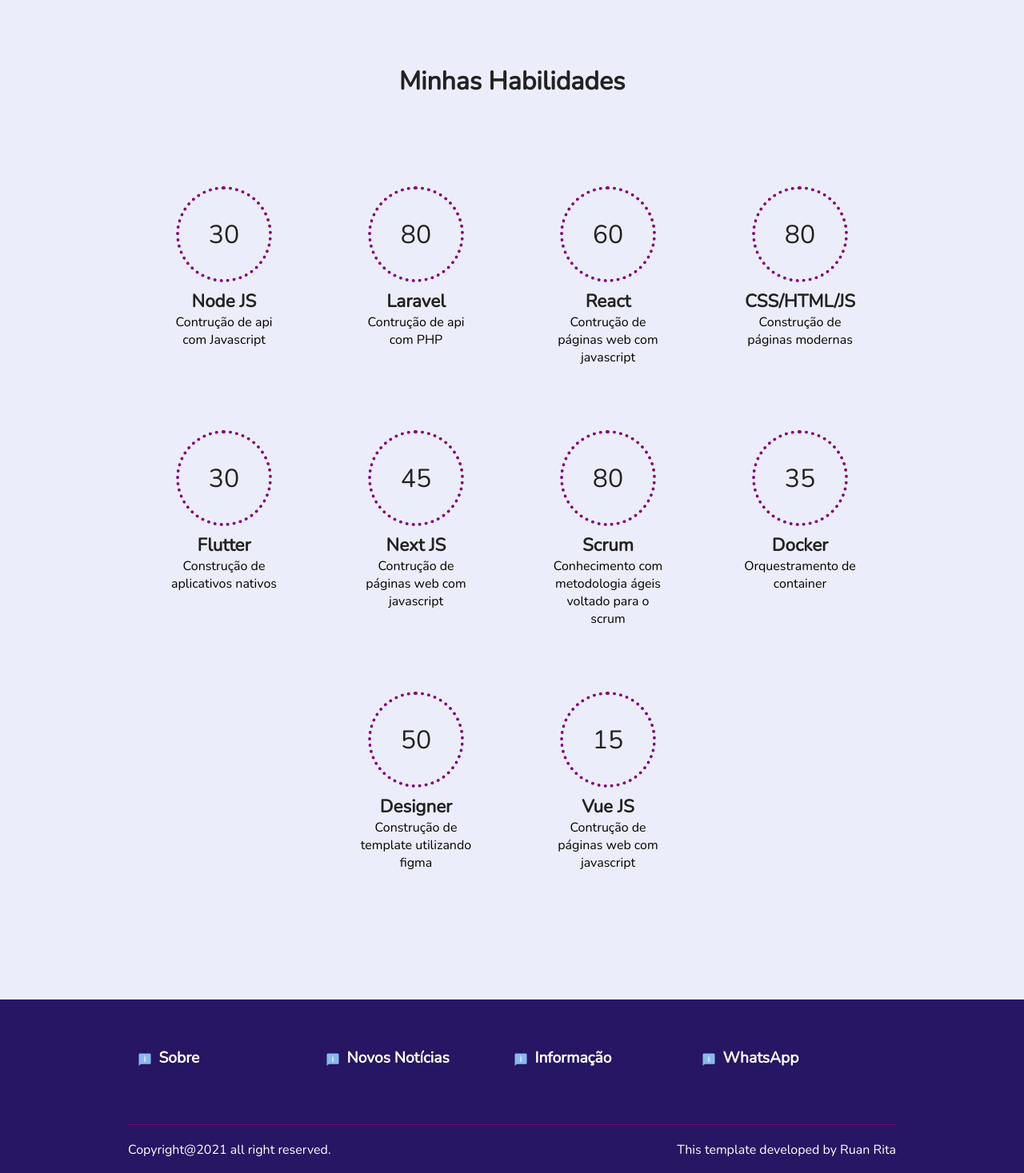
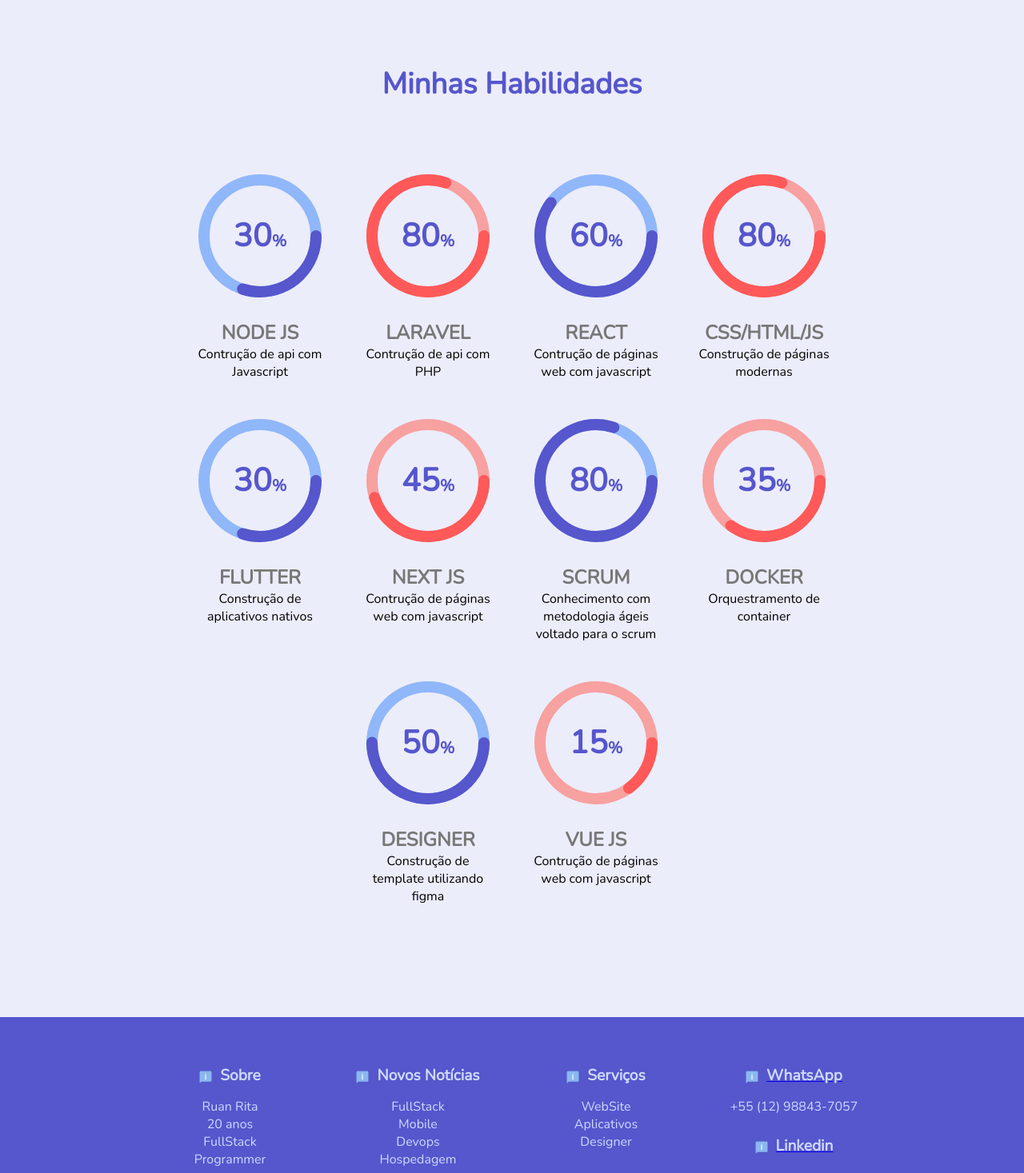
Before and after one commit to Ruan-Rita/Portif-lio, a React (Create React App) app: page / in a window 1280 px wide. Shown: the part 1330-2797 px from the top of the page at 80% size. Built offline with nearby package versions, Linux system fonts and the light colour scheme.

Commit message:
update text

```diff
--- a/package.json
+++ b/package.json
@@ -3,6 +3,7 @@
   "version": "0.1.0",
   "private": true,
   "dependencies": {
+    "@react-three/fiber": "^7.0.9",
     "@testing-library/jest-dom": "^5.11.4",
     "@testing-library/react": "^11.1.0",
     "@testing-library/user-event": "^12.1.10",
@@ -17,6 +18,7 @@
     "react-scripts": "4.0.3",
     "save": "^2.4.0",
     "styled-components": "^5.3.1",
+    "three": "^0.133.0",
     "typescript": "^4.1.2",
     "web-vitals": "^1.0.1"
   },
--- a/src/components/Footer/index.tsx
+++ b/src/components/Footer/index.tsx
@@ -13,7 +13,10 @@
                             <h2>Sobre</h2>
                         </div>
                         <div className="contentFooter">
-                            <p></p>
+                            <p>Ruan Rita</p>
+                            <p>20 anos</p>
+                            <p>FullStack</p>
+                            <p>Programmer</p>
                         </div>
                     </div>
                     <div className="itens">
@@ -21,18 +24,43 @@
                             <img src={process.env.PUBLIC_URL + "/assets/icons/about.png"} alt="" />
                             <h2>Novos Notícias</h2>
                         </div>
-                    </div>
-                    <div className="itens">
-                        <div className="headerFooter">
-                            <img src={process.env.PUBLIC_URL + "/assets/icons/about.png"} alt="" />
-                            <h2>Informação</h2>
+                        <div className="contentFooter">
+                            <p>FullStack</p>
+                            <p>Mobile</p>
+                            <p>Devops</p>
+                            <p>Hospedagem</p>
                         </div>
                     </div>
                     <div className="itens">
                         <div className="headerFooter">
                             <img src={process.env.PUBLIC_URL + "/assets/icons/about.png"} alt="" />
-                            <h2>WhatsApp</h2>
+                            <h2>Serviços</h2>
                         </div>
+                        <div className="contentFooter">
+                            <p>WebSite</p>
+                            <p>Aplicativos</p>
+                            <p>Designer</p>
+                        </div>
+                    </div>
+                    <div className="itens">
+                        <div className="headerFooter">
+                            <a href="https://www.linkedin.com/in/ruan-rita-99885a1b6/">
+                                <img src={process.env.PUBLIC_URL + "/assets/icons/about.png"} alt="" />
+                                <h2>WhatsApp</h2>
+
+                            </a>
+
+                        </div>
+                        <div className="contentFooter">
+                            <p>+55 (12) 98843-7057</p>
+                        </div>
+                        <div className="headerFooter">
+                            <a href="https://www.linkedin.com/in/ruan-rita-99885a1b6/">
+                                <img src={process.env.PUBLIC_URL + "/assets/icons/about.png"} alt="" />
+                                <h2>Linkedin</h2>
+                            </a>
+                        </div>
+
                     </div>
                 </Columns>
                 <CopyRight>
--- a/src/components/Footer/styles.ts
+++ b/src/components/Footer/styles.ts
@@ -1,7 +1,7 @@
 import styled from "styled-components";
 
 export const Container = styled.footer`
-    background: #271663 ;
+    background: #5656cd ;
     /* position: absolute;
     bottom: 0px; */
     width: 100%;
@@ -15,7 +15,12 @@
 
     .itens{
         .headerFooter{
+            justify-content: center;
             display: flex;
+            a{
+                justify-content: center;
+                display: flex;
+            }
             /* align-items: center; */
             img{
                 max-width: 35px;
@@ -24,13 +29,16 @@
                 margin-right: 10px;
             }
             h2{
-                color: white;
+                color: #cfd9ff;
                 font-size: 1.2rem;
-                margin-bottom: 40px;
+                margin-bottom: 15px;
             }
         }
         .contentFooter{
-            color: white;
+            color: #cfd9ff;
+            text-align: center;
+            margin-bottom: 25px;
+
         }
     }
 `
@@ -47,11 +55,11 @@
 export const CopyRight= styled.div`
     display: flex;
     justify-content: space-between;
-    border-top: 1px solid purple;
+    border-top: 2px solid rgb(146 146 255);
     margin-top: 30px;
     padding-top: 20px;
 
     p {
-        color: white;
+        color: #cfd9ff;
     }
 `
--- a/src/components/Header/styles.ts
+++ b/src/components/Header/styles.ts
@@ -3,7 +3,7 @@
 export const Headers = styled.header`
     height: 80px ;
     background: #ECEDFA;
-    border-bottom: 1px solid #c5a6fd;
+    border-bottom: 1px solid #5656cd;
 `
 export const Container = styled.div`
     max-width: 1000px;
@@ -17,14 +17,14 @@
         flex-direction: column;
         span{
             width: 25px;
-            background-color: #784CFB;
+            background-color: #5656cd;
             height: 3px;
             margin: -5px 0px 0px 2px;
             border-radius: 2px;
             transition: all .2s ease-in;
 
         }
-        color: #784CFB;
+        color: #5656cd;
         font-size: 2rem ;
         user-select: none;
         /* text-shadow: 1px 1px 2px #784C7B; */
@@ -47,12 +47,13 @@
             display: flex;
             align-items: center;
             margin: 0px 10px;
-            color: #1E1E1E;
+            color: #5656cd;
             font-size: 1.2rem;
             /* background-color: red; */
             user-select: none;
             a{
                 text-decoration: none;
+                color: #5656cd;
             }
 
         }
--- a/src/pages/About/index.tsx
+++ b/src/pages/About/index.tsx
@@ -1,12 +1,29 @@
 import  React from 'react'
-import { Container } from './styles'
-
+import { Container, Description, Title } from './styles'
 const About : React.FC = () => {
     return (
         <Container>
+            <Title>
+                <h1>Ruan Rita</h1>
+                <p>
+                   O sucesso nasce do querer, da determinação e persistência em se
+                   chegar a um objetivo. Mesmo não atingindo o alvo, quem busca e
+                   vence obstáculos, no mínimo fará coisas admiráveis.
+                </p>
+            </Title>
+            <Description>
 
+            </Description>
         </Container>
     )
 }
+// const RenderSquare = () => {
+//     const scene = new THREE.Scene();
+//     const camera = new THREE.PerspectiveCamera( 75, 1, 0.1, 1000 );
 
+//     const renderer = new THREE.WebGLRenderer();
+//     renderer.setSize(400, 400 );
+
+//     return renderer.domElement
+// }
 export default About
--- a/src/pages/About/styles.ts
+++ b/src/pages/About/styles.ts
@@ -1,5 +1,32 @@
 import styled from 'styled-components'
 
 export const Container = styled.div`
+    min-height: calc(100vh - 100px);
 
 `
+export const Title = styled.div`
+    width: 100%;
+    min-height: 100px;
+    display: flex;
+    align-items: center;
+    justify-content: center;
+    flex-direction: column;
+    background: #000000db;
+    padding: 50px 0px;
+    h1{
+        font-size: 40px;
+        font-weight: 500;
+        text-align: center;
+        color: whitesmoke;
+    }
+    p{
+        text-align: center;
+        color: whitesmoke;
+        display: block;
+        max-width: 500px;
+
+    }
+`
+export const Description = styled.div`
+
+`
--- a/src/pages/Home/Apresentation/styles.ts
+++ b/src/pages/Home/Apresentation/styles.ts
@@ -44,7 +44,7 @@
         font-size: 1.7rem;
 
         &.bold{
-            color: #784CFB;
+            color: #5656cd;
             font-weight: 800;
         }
     }
--- /dev/null
+++ b/src/pages/Home/Projects/styles.ts
@@ -0,0 +1,18 @@
+import styled from "styled-components";
+
+export const Container = styled.div`
+
+
+`
+export const Content = styled.div`
+
+
+`
+export const Caroseul = styled.div`
+
+
+`
+export const Cards = styled.div`
+
+
+`
--- a/src/pages/Home/Skills/index.tsx
+++ b/src/pages/Home/Skills/index.tsx
@@ -1,5 +1,5 @@
 import React from "react";
-import { Container, Content, SkillsFather, Title } from "./styles";
+import { Circle, Container, Content, SkillsFather, Title } from "./styles";
 
 const Skills : React.FC = () => {
     return (
@@ -14,23 +14,30 @@
                 <SkillsFather>
                     {getSkills().map(iten => (
                         <div>
-                           {/* <div className="circular">
-                                <div className="inner"></div>
-                                <div className="number">10%</div>
-                                <div className="circle">
-                                <div className="bar left">
-                                    <div className="progress"></div>
+                            <div className="card">
+                                <div className="box">
+                                    <div className="percent">
+                                        <svg>
+                                            <Circle className="circle" cx="70" cy="70" r="70"
+                                                stroke={iten.colorPrimary}
+                                                first={true}
+                                                progress="0" >
+
+                                            </Circle>
+                                            <Circle cx="70" cy="70" r="70"
+                                                stroke={iten.colorSecondary}
+                                                first={false}
+                                                progress={iten.progress} >
+                                            </Circle>
+                                        </svg>
+                                        <div className="number">
+                                            <h2>{iten.progress}<span>%</span></h2>
+                                        </div>
+                                    </div>
+                                    <h2 className="text">{iten.title}</h2>
+                                    <p>{iten.description}</p>
                                 </div>
-                                <div className="bar right">
-                                    <div className="progress"></div>
-                                </div>
-                                </div>
-                            </div> */}
-                            <span>
-                                {iten.progress}
-                            </span>
-                            <h1>{iten.title}</h1>
-                            <p>{iten.description}</p>
+                            </div>
                         </div>
                     ))}
                 </SkillsFather>
@@ -46,56 +53,76 @@
         {
             progress: "30",
             title: 'Node JS',
-            description: 'Contrução de api com Javascript'
+            description: 'Contrução de api com Javascript',
+            colorPrimary: "#90b7f9",
+            colorSecondary: "#5656cd"
         },
         {
             progress: "80",
             title: 'Laravel',
-            description: 'Contrução de api com PHP'
+            description: 'Contrução de api com PHP',
+            colorPrimary:  "#f7a1a1",
+            colorSecondary: "#ff5959"
         },
         {
             progress: "60",
             title: 'React',
-            description: 'Contrução de páginas web com javascript'
+            description: 'Contrução de páginas web com javascript',
+            colorPrimary: "#90b7f9",
+            colorSecondary: "#5656cd"
         },
         {
             progress: "80",
             title: 'CSS/HTML/JS',
-            description: 'Construção de páginas modernas'
+            description: 'Construção de páginas modernas',
+            colorPrimary:  "#f7a1a1",
+            colorSecondary: "#ff5959"
         },
         {
             progress: "30",
             title: 'Flutter',
-            description: 'Construção de aplicativos nativos'
+            description: 'Construção de aplicativos nativos',
+            colorPrimary: "#90b7f9",
+            colorSecondary: "#5656cd"
         },
         {
             progress: "45",
             title: 'Next JS',
-            description: 'Contrução de páginas web com javascript'
+            description: 'Contrução de páginas web com javascript',
+            colorPrimary:  "#f7a1a1",
+            colorSecondary: "#ff5959"
         }
         ,
         {
             progress: "80",
             title: 'Scrum',
-            description: 'Conhecimento com metodologia ágeis voltado para o scrum'
+            description: 'Conhecimento com metodologia ágeis voltado para o scrum',
+            colorPrimary: "#90b7f9",
+            colorSecondary: "#5656cd"
         }
         ,
         {
             progress: "35",
             title: 'Docker',
-            description: 'Orquestramento de container'
+            description: 'Orquestramento de container',
+            colorPrimary:  "#f7a1a1",
+            colorSecondary: "#ff5959"
         }
         ,
         {
             progress: "50",
             title: 'Designer',
-            description: 'Construção de template utilizando figma'
+            description: 'Construção de template utilizando figma',
+            colorPrimary: "#90b7f9",
+            colorSecondary: "#5656cd"
         }
         ,
         {
             progress: "15",
             title: 'Vue JS',
-            description: 'Contrução de páginas web com javascript'
+            description: 'Contrução de páginas web com javascript',
+            colorPrimary:  "#f7a1a1",
+            colorSecondary: "#ff5959"
         }
 
 
--- a/src/pages/Home/Skills/styles.ts
+++ b/src/pages/Home/Skills/styles.ts
@@ -22,8 +22,8 @@
 
     }
     h2{
-        color: #222;
-        font-size: 2rem;
+        color: #5656cd;
+        font-size: 2.3rem;
     }
 `
 export const SkillsFather = styled.div`
@@ -31,110 +31,95 @@
     width: 100%;
     flex-wrap: wrap;
     padding: 40px 0px;
-    margin-top: 30px;
+    margin-top: 20px;
     justify-content: center;
 
     >div{
-        display: flex;
-        flex-direction: column;
-        align-items: center;
-        width: 200px;
-        margin: 10px 20px;
-        padding: 30px;
+        > div.card{
+            width: 170px;
+            margin: 20px;
+            div.box{
+                div.percent{
+                    position: relative;
+                    width: 100%;
 
-        &:hover{
-            cursor: pointer;
-            background-color: #9ecbe8;
-            border-radius: 30px;
-        }
-        p {
-            text-align: center;
-        }
-        h1{
-            color: #222;
-            margin-top: 8px;
-            font-size: 1.4rem;
-        }
-        span{
-            width: 120px;
-            height: 120px;
+                    height: 170px;
+
                     border-radius: 50%;
-            border: 4px dotted purple;
+                    z-index: 1000;
+
+                    svg{
+                        position: relative;
+                        width: inherit;
+                        height: inherit;
                         display: flex;
                         align-items: center;
                         justify-content: center;
-            font-size: 2rem;
-            color: #222;
+                        z-index: 999;
+                        .circle{
 
-            /* font-weight: bold; */
+                            &:nth-child(2){
+                                box-shadow:inset 0 0 50px #000;
+
+                                stroke: #5656cd;
+                                stroke-dasharray: 440;
+                                stroke-dashoffset: calc(440 - (440 * 80) / 100) ;
                             }
-        /* .circular{
-        height:100px;
-        width: 100px;
-        position: relative;
-        transform:scale(2);
+
                         }
-        .circular .inner{
+
+                    }
+                    div.number{
+                        width: inherit;
+                        height: inherit;
                         position: absolute;
-        z-index: 6;
-        top: 50%;
-        left: 50%;
-        height: 80px;
-        width: 80px;
-        margin: -40px 0 0 -40px;
-        background: #dde6f0;
-        border-radius: 100%;
+                        top: 0;
+                        left: 0;
+                        display: flex;
+                        justify-content: center;
+                        align-items: center;
+                        border-radius: 50%;
+                        h2{
+                            color: #5656cd;
+                            text-align: center;
+                            font-size: 40px;
+                            span{
+                                font-size: 20px;
 
-        } */
-        /* .circular .number{
-        position: absolute;
-        top:50%;
-        left:50%;
-        transform: translate(-50%, -50%);
-        z-index:10;
-        font-size:18px;
-        font-weight:500;
-        color:#4158d0;
-        }
-        .circular .bar{
-        position: absolute;
-        height: 100%;
-        width: 100%;
-        background: #fff;
-        -webkit-border-radius: 100%;
-        clip: rect(0px, 100px, 100px, 50px);
-        }
-        .circle .bar .progress{
-        position: absolute;
-        height: 100%;
-        width: 100%;
-        -webkit-border-radius: 100%;
-        clip: rect(0px, 50px, 100px, 0px);
-        background: #4158d0;
-        }
-        .circle .left .progress{
-        z-index:1;
-        animation: left 4s linear both;
-        }
-        @keyframes left{
-        100%{
-            transform: rotate(180deg);
                             }
                         }
-        .circle .right {
-        transform: rotate(180deg);
-        z-index:3;
+                    }
+                }
+                > h2{
+                    text-align: center;
+                    position: relative;
+                    color: #777;
+                    margin-top: 20px;
+                    text-transform: uppercase;
+                }
+                p{
+                    text-align: center;
+                }
+            }
+        }
+    }
+`
+interface ICircle{
+    progress: string,
+    stroke: string,
+    first: boolean
+}
+export const Circle = styled.circle<ICircle>`
+    width: inherit;
+    height: inherit;
+    fill: none;
+    stroke-width: 14;
+    stroke-linecap: round;
+    transform: translate(15px, 15px);
 
-        }
-        .circle .right .progress{
-        animation: right 4s linear both;
-        animation-delay:4s;
-        }
-        @keyframes right{
-        100%{
-            transform: rotate(180deg);
-        }
-        } */
-    }
-
+    stroke: ${props => props.stroke};
+    ${props => !props.first && `
+        stroke-dasharray: 440;
+        stroke-dashoffset: calc(440 - (440 * ${props.progress}) / 100) ;
+    `}
 `
--- a/src/pages/Home/Specilizing/styles.ts
+++ b/src/pages/Home/Specilizing/styles.ts
@@ -2,7 +2,7 @@
 
 export const Container = styled.section`
     width: 100%;
-    background-color: #784CFB;
+    background-color: #5656cd;
 `
 
 export const Content = styled.section`
```
Also changed, not shown: src/pages/Home/Projects/index.tsx (added, +21 -0 lines), 2 other files (tests, documents, lock files or other folders). Lines whose indentation alone changed are shown as unchanged.
